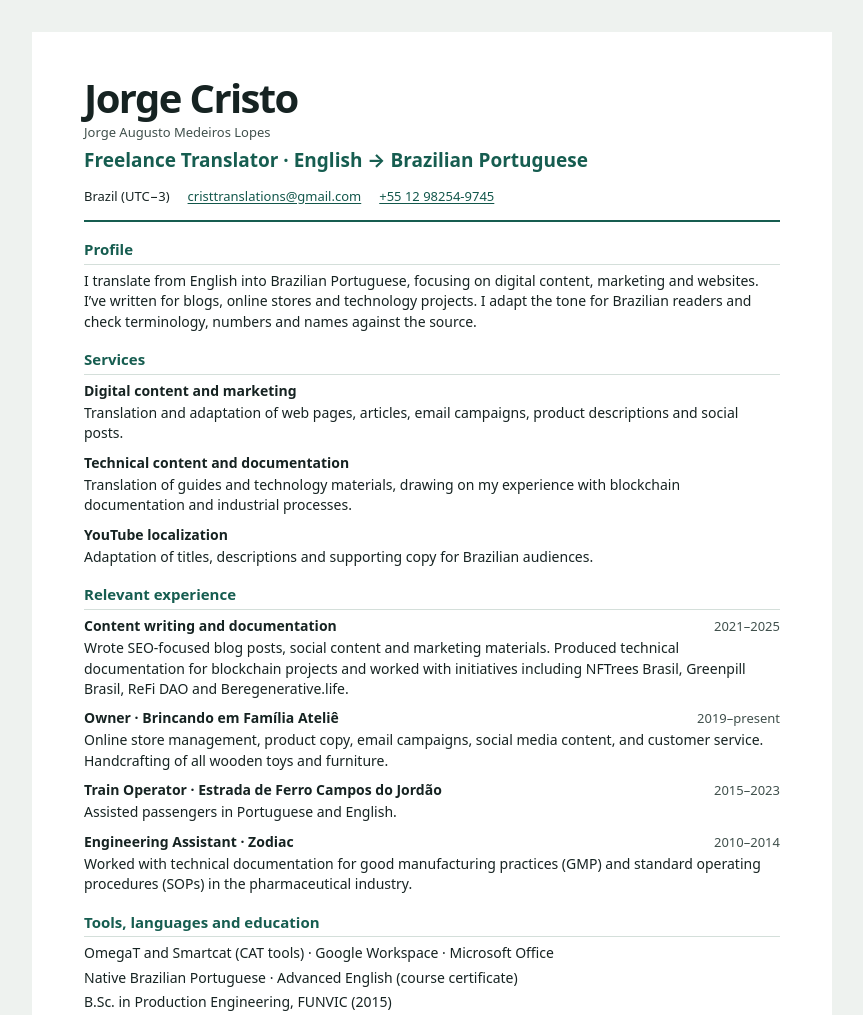
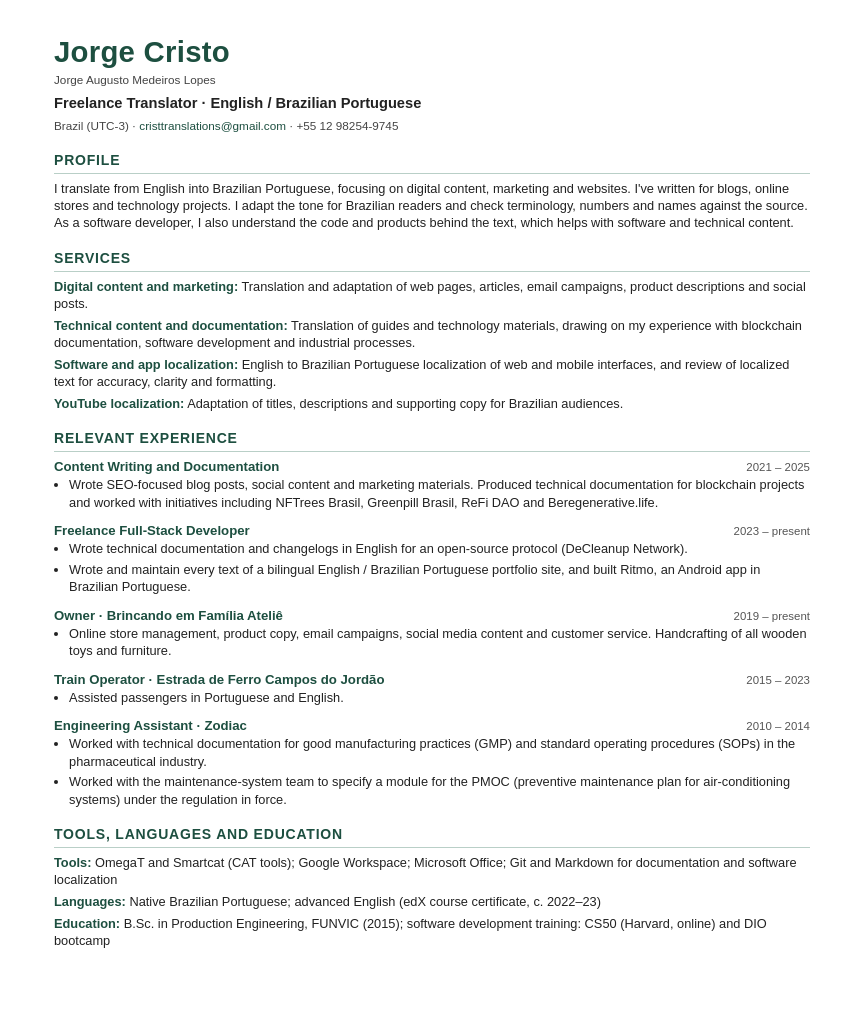
Before and after one commit to j-c-fstk-dev/cvs, a plain HTML site: page curriculos/Jorge_Cristo_Tradutor_EN.html in a window 1280 px wide. Shown: the top 1015 px of the page, without its empty margins (208-1071 px from the left). After the commit the page ends 986 px from the top, so only its background shows below. Drawn offline with Linux system fonts and the light colour scheme.

Commit message:
Refresh four public résumés in English and Brazilian Portuguese

```diff
--- a/curriculos/Jorge_Cristo_Tradutor_EN.html
+++ b/curriculos/Jorge_Cristo_Tradutor_EN.html
@@ -1,13 +1,9 @@
-<!doctype html>
-<html lang="en">
-<head>
-  <meta charset="utf-8">
+<!doctype html><html lang="en"><head><meta charset="utf-8"><title>Jorge Cristo - Freelance Translator</title>
   <meta name="viewport" content="width=device-width, initial-scale=1">
-  <title>Jorge Cristo | English to Brazilian Portuguese Translator</title>
 <link rel="canonical" href="https://j-c-fstk-dev.github.io/cvs/curriculos/Jorge_Cristo_Tradutor_EN.html">
 <meta name="description" content="English to Brazilian Portuguese translation and localization for digital content, technical documentation, marketing, and websites.">
 <meta property="og:type" content="website">
-<meta property="og:title" content="Jorge Cristo | English to Brazilian Portuguese Translator">
+<meta property="og:title" content="Jorge Cristo - Freelance Translator">
 <meta property="og:description" content="English to Brazilian Portuguese translation and localization for digital content, technical documentation, marketing, and websites.">
 <meta property="og:url" content="https://j-c-fstk-dev.github.io/cvs/curriculos/Jorge_Cristo_Tradutor_EN.html">
 <meta property="og:locale" content="en_US">
@@ -16,94 +12,64 @@
 <meta property="og:image:height" content="800">
 <meta property="og:image:alt" content="Terminal Lunar — Jorge Cristo">
 <meta name="twitter:card" content="summary_large_image">
-<meta name="twitter:title" content="Jorge Cristo | English to Brazilian Portuguese Translator">
+<meta name="twitter:title" content="Jorge Cristo - Freelance Translator">
 <meta name="twitter:description" content="English to Brazilian Portuguese translation and localization for digital content, technical documentation, marketing, and websites.">
 <meta name="twitter:image" content="https://j-c-fstk-dev.github.io/cvs/assets/terminal-lunar-social.jpg">
 <meta name="twitter:image:alt" content="Terminal Lunar — Jorge Cristo">
 <link rel="alternate" hreflang="pt-BR" href="https://j-c-fstk-dev.github.io/cvs/curriculos/Jorge_Cristo_Tradutor_PT.html">
 <link rel="alternate" hreflang="en" href="https://j-c-fstk-dev.github.io/cvs/curriculos/Jorge_Cristo_Tradutor_EN.html">
-  <style>
-:root {
-  color-scheme: light;
-  --ink: #162322;
-  --muted: #40504c;
-  --accent: #165d50;
-  --line: #d4dfda;
-  font-family: system-ui, -apple-system, BlinkMacSystemFont, "Segoe UI", sans-serif;
-}
+
+<style>
+@page { size: A4; margin: 12mm 15mm 11mm; }
 * { box-sizing: border-box; }
-body { margin: 0; background: #eef2ef; color: var(--ink); font-size: 14px; line-height: 1.45; }
-main { max-width: 800px; margin: 32px auto; padding: 44px 52px; background: white; }
-header { border-bottom: 2px solid var(--accent); padding-bottom: 15px; }
-h1 { margin: 0; font-size: 40px; line-height: 1.08; letter-spacing: -.04em; }
-.role { margin: 5px 0 12px; color: var(--accent); font-size: 19px; font-weight: 650; }
-address { display: flex; flex-wrap: wrap; gap: 3px 18px; font-style: normal; font-size: 13px; }
-address > * { overflow-wrap: anywhere; }
-section { margin-top: 17px; }
-h2 { margin: 0 0 6px; border-bottom: 1px solid var(--line); padding-bottom: 3px; color: var(--accent); font-size: 15px; }
-h3 { margin: 0; font-size: 14px; }
-p { margin: 0; }
-section > p + p { margin-top: 4px; }
-article + article { margin-top: 9px; }
-article p { margin-top: 2px; }
-.item-heading { display: flex; flex-wrap: wrap; justify-content: space-between; gap: 0 10px; align-items: baseline; }
-.meta { color: var(--muted); font-size: 13px; }
-a { color: #12574b; text-underline-offset: 2px; }
-a:focus-visible { outline: 2px solid var(--accent); outline-offset: 3px; }
-@media (max-width: 620px) {
-  main { margin: 0; padding: 28px 20px; }
-  h1 { font-size: 35px; }
-}
-@page { size: A4; margin: 14mm 16mm; }
-@media print {
-  body, main { background: white; }
-  body { font-size: 10.5pt; line-height: 1.37; }
-  main { max-width: none; margin: 0; padding: 0; }
-  header { padding-bottom: 9pt; }
-  h1 { font-size: 28pt; }
-  .role { margin: 3pt 0 7pt; font-size: 14pt; }
-  address, .meta { font-size: 9pt; }
-  section { margin-top: 10pt; }
-  h2 { font-size: 11pt; break-after: avoid; }
-  h3 { font-size: 10.5pt; }
-  article { break-inside: avoid; }
-  article + article { margin-top: 5pt; }
-}
-
-.full-name { margin-top: 4px; }
-  </style>
-</head>
-<body>
-<main>
-  <header>
-    <h1>Jorge Cristo</h1>
-    <p class="meta full-name">Jorge Augusto Medeiros Lopes</p>
-    <p class="role">Freelance Translator · English → Brazilian Portuguese</p>
-    <address>
-      <span>Brazil (UTC−3)</span>
-      <a href="mailto:cristtranslations@gmail.com">cristtranslations@gmail.com</a>
-      <a href="tel:+5512982549745">+55 12 98254-9745</a>
-    </address>
-  </header>
-  <section><h2>Profile</h2>
-<p>I translate from English into Brazilian Portuguese, focusing on digital content, marketing and websites. I’ve written for blogs, online stores and technology projects. I adapt the tone for Brazilian readers and check terminology, numbers and names against the source.</p>
-</section>
-<section><h2>Services</h2>
-<article><div class="item-heading"><h3>Digital content and marketing</h3></div><p>Translation and adaptation of web pages, articles, email campaigns, product descriptions and social posts.</p></article>
-<article><div class="item-heading"><h3>Technical content and documentation</h3></div><p>Translation of guides and technology materials, drawing on my experience with blockchain documentation and industrial processes.</p></article>
-<article><div class="item-heading"><h3>YouTube localization</h3></div><p>Adaptation of titles, descriptions and supporting copy for Brazilian audiences.</p></article>
-</section>
-<section><h2>Relevant experience</h2>
-<article><div class="item-heading"><h3>Content writing and documentation</h3><span class="meta">2021–2025</span></div><p>Wrote SEO-focused blog posts, social content and marketing materials. Produced technical documentation for blockchain projects and worked with initiatives including NFTrees Brasil, Greenpill Brasil, ReFi DAO and Beregenerative.life.</p></article>
-<article><div class="item-heading"><h3>Owner · Brincando em Família Ateliê</h3><span class="meta">2019–present</span></div><p>Online store management, product copy, email campaigns, social media content, and customer service. Handcrafting of all wooden toys and furniture.</p></article>
-<article><div class="item-heading"><h3>Train Operator · Estrada de Ferro Campos do Jordão</h3><span class="meta">2015–2023</span></div><p>Assisted passengers in Portuguese and English.</p></article>
-<article><div class="item-heading"><h3>Engineering Assistant · Zodiac</h3><span class="meta">2010–2014</span></div><p>Worked with technical documentation for good manufacturing practices (GMP) and standard operating procedures (SOPs) in the pharmaceutical industry.</p></article>
-</section>
-<section><h2>Tools, languages and education</h2>
-<p>OmegaT and Smartcat (CAT tools) · Google Workspace · Microsoft Office</p>
-<p>Native Brazilian Portuguese · Advanced English (course certificate)</p>
-<p>B.Sc. in Production Engineering, FUNVIC (2015)</p>
-</section>
-</main>
-</body>
-</html>
+html, body { margin: 0; padding: 0; }
+body { font-family: Arial, Helvetica, "Liberation Sans", sans-serif; font-size: 9.6pt; line-height: 1.36; color: #222; background: #fff; }
+h1 { font-size: 22pt; margin: 0; color: #1d4f40; letter-spacing: .2pt; }
+.role { font-size: 11pt; font-weight: bold; margin: 1.6mm 0 1mm; }
+.contact { font-size: 8.8pt; color: #444; }
+.contact a { color: #1d4f40; text-decoration: none; }
+h2 { font-size: 10.5pt; color: #1d4f40; margin: 4.6mm 0 1.6mm; padding-bottom: .7mm; border-bottom: .4pt solid #b9cfc7; text-transform: uppercase; letter-spacing: .6pt; break-after: avoid; }
+p { margin: 0 0 1.2mm; }
+.job { margin-bottom: 3mm; }
+.job-head { display: flex; justify-content: space-between; align-items: baseline; gap: 4mm; break-after: avoid; }
+.job-title { font-weight: bold; font-size: 9.9pt; color: #1d4f40; }
+.job-meta { font-size: 8.6pt; color: #555; white-space: nowrap; }
+.job-sub { font-size: 8.6pt; color: #555; font-style: italic; margin-bottom: .8mm; break-after: avoid; }
+ul { margin: 0; padding-left: 4mm; }
+li { margin: 0 0 .8mm; }
+li b { color: #111; }
+li { break-inside: avoid; }
+.skill-row { margin-bottom: 1.1mm; }
+.skill-row b { color: #1d4f40; }
+.edu-row { display: flex; justify-content: space-between; margin-bottom: .9mm; gap: 4mm; }
+.edu-row .r { color: #555; white-space: nowrap; }
+table { border-collapse: collapse; width: 100%; font-size: 8.4pt; }
+td, th { border-bottom: .3pt solid #ccd; padding: .7mm 1.2mm; text-align: left; vertical-align: top; }
+th { color: #1d4f40; }
+.case { margin-bottom: 2.6mm; break-inside: avoid; }
+.case b.t { color: #1d4f40; }
+.lbl { color: #1d4f40; font-weight: bold; }
+@media screen { body { max-width: 820px; margin: 0 auto; padding: clamp(16px,4vw,32px); overflow-wrap: anywhere; } .page { width: auto; padding: 0; } .job-head, .edu-row { flex-wrap: wrap; } .job-meta, .edu-row .r { white-space: normal; } }
+</style></head><body>
+<h1>Jorge Cristo</h1>
+<div class="contact">Jorge Augusto Medeiros Lopes</div>
+<div class="role">Freelance Translator &middot; English / Brazilian Portuguese</div>
+<div class="contact">Brazil (UTC-3) &middot; <a href="mailto:cristtranslations@gmail.com">cristtranslations@gmail.com</a> &middot; +55 12 98254-9745</div>
+<h2>Profile</h2>
+<p>I translate from English into Brazilian Portuguese, focusing on digital content, marketing and websites. I've written for blogs, online stores and technology projects. I adapt the tone for Brazilian readers and check terminology, numbers and names against the source. As a software developer, I also understand the code and products behind the text, which helps with software and technical content.</p>
+<h2>Services</h2>
+<div class="skill-row"><b>Digital content and marketing:</b> Translation and adaptation of web pages, articles, email campaigns, product descriptions and social posts.</div>
+<div class="skill-row"><b>Technical content and documentation:</b> Translation of guides and technology materials, drawing on my experience with blockchain documentation, software development and industrial processes.</div>
+<div class="skill-row"><b>Software and app localization:</b> English to Brazilian Portuguese localization of web and mobile interfaces, and review of localized text for accuracy, clarity and formatting.</div>
+<div class="skill-row"><b>YouTube localization:</b> Adaptation of titles, descriptions and supporting copy for Brazilian audiences.</div>
+<h2>Relevant Experience</h2>
+<div class="job"><div class="job-head"><div class="job-title">Content Writing and Documentation</div><div class="job-meta">2021 &ndash; 2025</div></div><ul><li>Wrote SEO-focused blog posts, social content and marketing materials. Produced technical documentation for blockchain projects and worked with initiatives including NFTrees Brasil, Greenpill Brasil, ReFi DAO and Beregenerative.life.</li></ul></div>
+<div class="job"><div class="job-head"><div class="job-title">Freelance Full-Stack Developer</div><div class="job-meta">2023 &ndash; present</div></div><ul><li>Wrote technical documentation and changelogs in English for an open-source protocol (DeCleanup Network).</li><li>Wrote and maintain every text of a bilingual English / Brazilian Portuguese portfolio site, and built Ritmo, an Android app in Brazilian Portuguese.</li></ul></div>
+<div class="job"><div class="job-head"><div class="job-title">Owner &middot; Brincando em Fam&iacute;lia Ateli&ecirc;</div><div class="job-meta">2019 &ndash; present</div></div><ul><li>Online store management, product copy, email campaigns, social media content and customer service. Handcrafting of all wooden toys and furniture.</li></ul></div>
+<div class="job"><div class="job-head"><div class="job-title">Train Operator &middot; Estrada de Ferro Campos do Jord&atilde;o</div><div class="job-meta">2015 &ndash; 2023</div></div><ul><li>Assisted passengers in Portuguese and English.</li></ul></div>
+<div class="job"><div class="job-head"><div class="job-title">Engineering Assistant &middot; Zodiac</div><div class="job-meta">2010 &ndash; 2014</div></div><ul><li>Worked with technical documentation for good manufacturing practices (GMP) and standard operating procedures (SOPs) in the pharmaceutical industry.</li><li>Worked with the maintenance-system team to specify a module for the PMOC (preventive maintenance plan for air-conditioning systems) under the regulation in force.</li></ul></div>
+<h2>Tools, Languages and Education</h2>
+<div class="skill-row"><b>Tools:</b> OmegaT and Smartcat (CAT tools); Google Workspace; Microsoft Office; Git and Markdown for documentation and software localization</div>
+<div class="skill-row"><b>Languages:</b> Native Brazilian Portuguese; advanced English (edX course certificate, c. 2022&ndash;23)</div>
+<div class="skill-row"><b>Education:</b> B.Sc. in Production Engineering, FUNVIC (2015); software development training: CS50 (Harvard, online) and DIO bootcamp</div>
+</body></html>
```
Also changed, not shown: curriculos/Jorge_Cristo_Dev_Empresas_EN.html (+9 -13 lines), curriculos/Jorge_Cristo_Dev_Empresas_PT.html (+8 -7 lines), curriculos/Jorge_Cristo_Dev_Freelance_EN.html (+5 -9 lines), curriculos/Jorge_Cristo_Dev_Freelance_PT.html (+4 -3 lines), curriculos/Jorge_Cristo_Mobile_QA_Tester_EN.html (+9 -12 lines), curriculos/Jorge_Cristo_Mobile_QA_Tester_PT.html (+6 -5 lines), curriculos/Jorge_Cristo_Tradutor_PT.html (+8 -6 lines), 8 other files.
